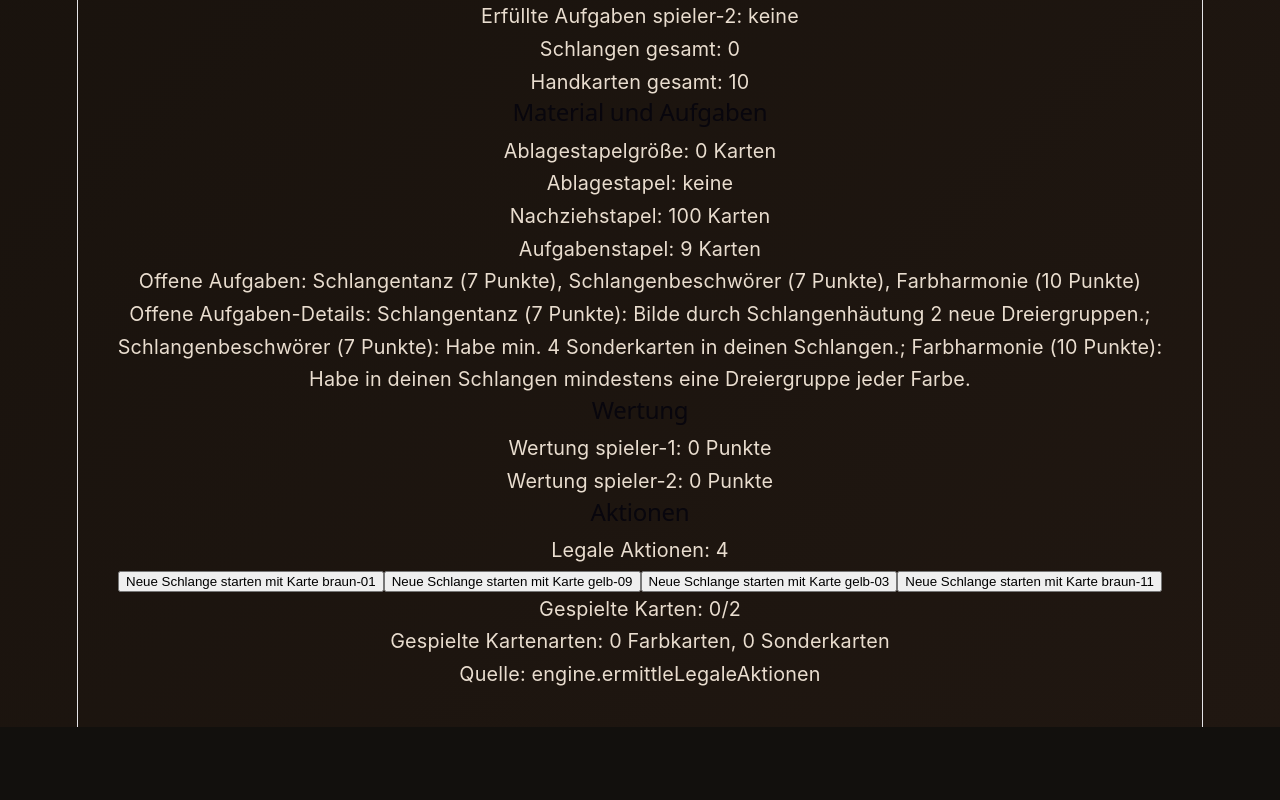
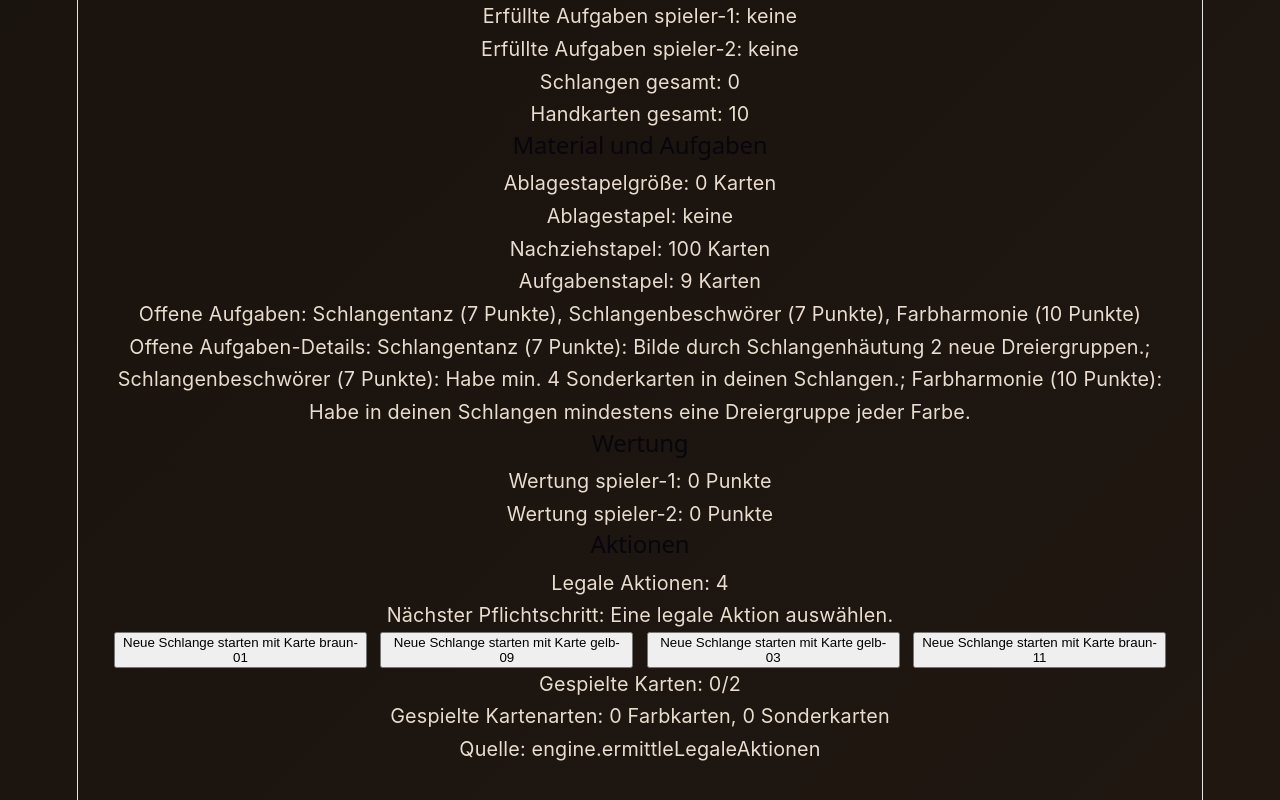
Before and after one commit to hanno79/schlangentanz-v2, a React (Vite) app: page / in a window 1280 px wide. Shown: the part 1313-2113 px from the top of the page. Before the commit the page ends 2040 px from the top, so only its background shows below. Built offline with nearby package versions, Linux system fonts and the light colour scheme.

Commit message:
R59: phasenabhängigen Pflichtschritt anzeigen

```diff
--- a/src/App.css
+++ b/src/App.css
@@ -37,6 +37,21 @@ body {
   text-transform: uppercase;
 }
 
+.aktions-liste {
+  display: grid;
+  gap: 0.75rem;
+}
+
+.aktions-liste button {
+  width: 100%;
+}
+
+@media (min-width: 720px) {
+  .aktions-liste {
+    grid-template-columns: repeat(auto-fit, minmax(240px, 1fr));
+  }
+}
+
 h1 {
   margin: 0.25rem 0 1rem;
   font-size: clamp(2.25rem, 7vw, 4.75rem);
--- a/src/App.tsx
+++ b/src/App.tsx
@@ -40,6 +40,18 @@ function zugfuehrungLabel(steuerung: Spielzustand['spieler'][number]['steuerung'
     case 'KI':
       return 'KI ist am Zug.'
   }
+}
+
+function naechsterPflichtschrittLabel(zustand: Spielzustand, legaleAktionen: SpielAktion[]): string {
+  if (zustand.zugphase === 'Spielende') return 'Partie beendet.'
+  if (zustand.zugphase === 'Ausspielphase' && zustand.zugpflichten.gespielteKarten > 0) {
+    return 'Ausspielphase beenden.'
+  }
+  if (zustand.zugphase === 'Aufgabenpruefung') return 'Aufgabenprüfung beenden.'
+  if (zustand.zugphase === 'Zugabschluss') return 'Zug beenden.'
+  if (zustand.zugphase === 'Nachziehphase') return 'Ausspielphase starten.'
+  if (legaleAktionen.length > 0) return 'Eine legale Aktion auswählen.'
+  return 'Keine Aktion verfügbar.'
 }
 
 interface AppProps {
@@ -125,6 +137,7 @@ function App({ initialZustand }: AppProps) {
           {!istSpielende && legaleAktionen.length > 0 && (
             <p>Nächste legale Aktion: {aktionsLabel(legaleAktionen[0])}</p>
           )}
+          <p>Nächster Pflichtschritt: {naechsterPflichtschrittLabel(zustand, legaleAktionen)}</p>
           {!istSpielende && aktiverSpieler.steuerung === 'KI' && <p>Nächster Schritt: KI-Aktion ausführen.</p>}
           <p>
             {aktiverSpieler.geheimeAufgabe
@@ -225,6 +238,8 @@ function App({ initialZustand }: AppProps) {
             <p>Keine weiteren Aktionen. Die Partie ist beendet.</p>
           ) : (
             <>
+              <p>Nächster Pflichtschritt: {naechsterPflichtschrittLabel(zustand, legaleAktionen)}</p>
+              <div className="aktions-liste">
                 {aktiverSpieler.steuerung === 'KI' && legaleAktionen.length > 0 && (
                   <button onClick={() => fuhreAktionAus(legaleAktionen[0])}>
                     KI-Aktion ausführen
@@ -235,9 +250,6 @@ function App({ initialZustand }: AppProps) {
                     {aktionsLabel(aktion)}
                   </button>
                 ))}
-              <p>Gespielte Karten: {zustand.zugpflichten.gespielteKarten}/{MAX_KARTEN_PRO_ZUG}</p>
-              <p>Gespielte Kartenarten: {zustand.zugpflichten.gespielteFarbkarten} Farbkarten, {zustand.zugpflichten.gespielteSonderkarten} Sonderkarten</p>
-              {legaleAktionen.length === 0 && <p>Keine weiteren legalen Aktionen.</p>}
                 {zustand.zugphase === 'Ausspielphase' && zustand.zugpflichten.gespielteKarten > 0 && (
                   <button onClick={() => setZustand(z => beendeAusspielphase(z))}>
                     Ausspielphase beenden
@@ -258,6 +270,10 @@ function App({ initialZustand }: AppProps) {
                     Ausspielphase starten
                   </button>
                 )}
+              </div>
+              <p>Gespielte Karten: {zustand.zugpflichten.gespielteKarten}/{MAX_KARTEN_PRO_ZUG}</p>
+              <p>Gespielte Kartenarten: {zustand.zugpflichten.gespielteFarbkarten} Farbkarten, {zustand.zugpflichten.gespielteSonderkarten} Sonderkarten</p>
+              {legaleAktionen.length === 0 && <p>Keine weiteren legalen Aktionen.</p>}
             </>
           )}
           <p>Quelle: engine.ermittleLegaleAktionen</p>
```
Also changed, not shown: 4 other files (tests, documents, lock files or other folders). Lines whose indentation alone changed are shown as unchanged.
